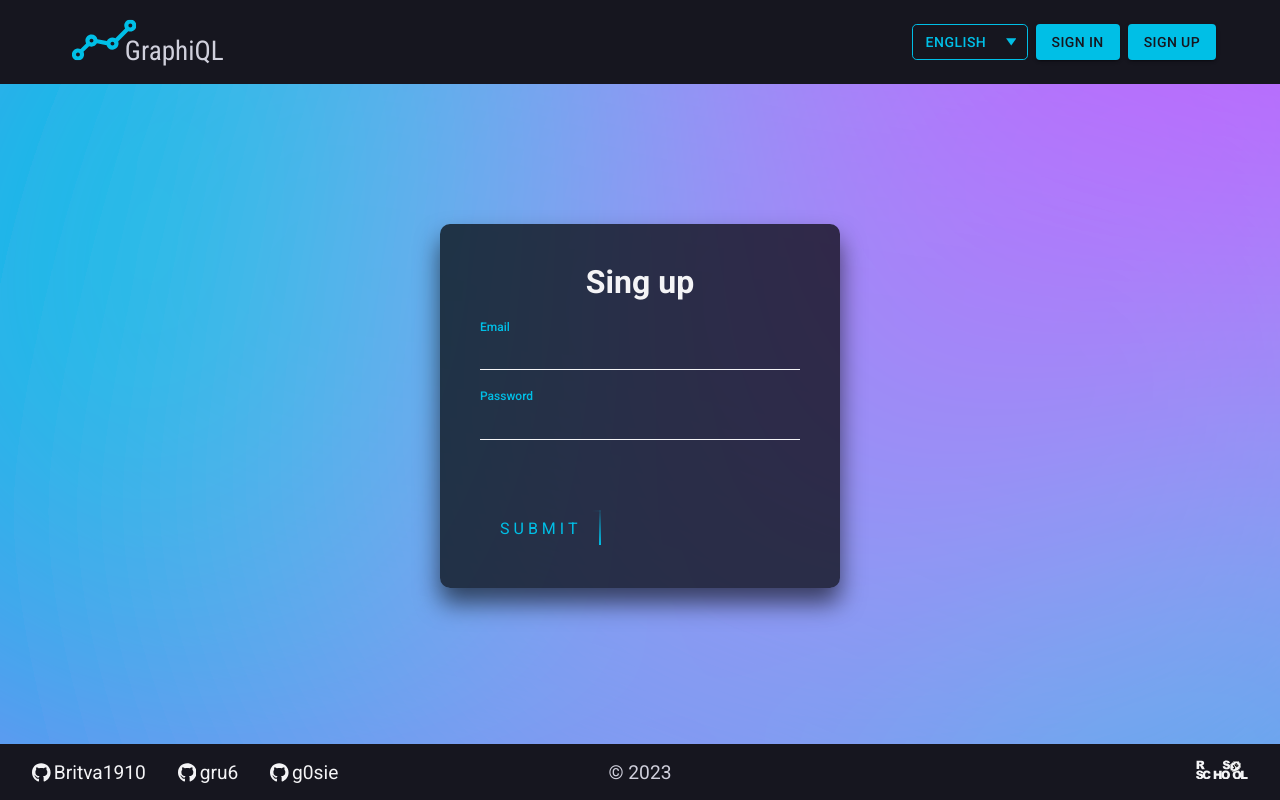
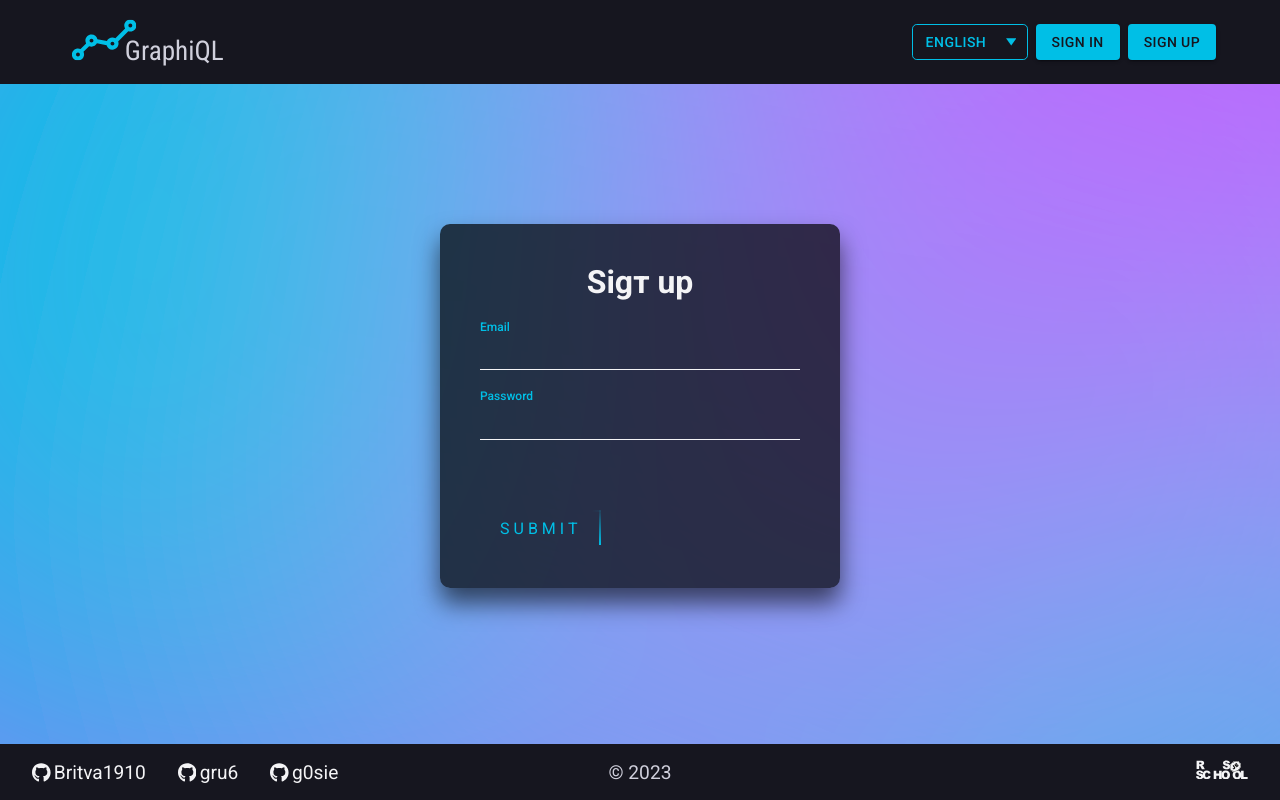
Before and after one commit to Britva1910/graphiql-app, a React (Vite) app: page /register in a window 1280 px wide. Built offline with nearby package versions, Linux system fonts and the light colour scheme; no server answers.

Commit message:
fix: add translation for Reg form

```diff
--- a/src/i18n.ts
+++ b/src/i18n.ts
@@ -17,7 +17,10 @@ i18n
           welcome: {
             authorization: {
               title: 'Sign in',
-              success: 'Welcome!',
+              successLogin: 'Welcome!',
+              successReg: 'You have been successfully registered. Please login',
+              invalidReg: 'Ooops...',
+              regTitle: 'Sigт up',
               wrongUser: 'This user does not exist. Please check the entered data or register',
               emailLabel: 'Email',
               emptyEmail: 'Please enter your email',
@@ -61,6 +64,9 @@ i18n
             authorization: {
               title: 'Авторизация',
               success: 'Добро пожаловать!',
+              successReg: 'Вы зарегистрированы. Войдите в свой профиль.',
+              invalidReg: 'Ой...',
+              regTitle: 'Регистрация',
               wrongUser: 'Такой пользователь не существует. Проверьте ввод или зарегистрируйтесь.',
               emailLabel: 'Почта',
               emptyEmail: 'Введи почту',
--- a/src/pages/LoginPage/LoginPage.tsx
+++ b/src/pages/LoginPage/LoginPage.tsx
@@ -31,7 +31,7 @@ const LoginPage = () => {
       .then((userData) => {
         setAlertSettings({
           severity: 'success',
-          message: `${t('welcome.authorization.success')}`,
+          message: `${t('welcome.authorization.successLogin')}`,
         });
         openModal();
         dispatch(
--- a/src/pages/RegisterPage/RegisterPage.tsx
+++ b/src/pages/RegisterPage/RegisterPage.tsx
@@ -6,11 +6,13 @@ import { IAlertSettings } from '../../models/userData';
 import { AlertModal } from '../../components/AlertModal/AlertModal';
 
 import './RegisterPage.scss';
+import { useTranslation } from 'react-i18next';
 
 const RegisterPage = () => {
   const navigate = useNavigate();
   const [showModal, setShowModal] = useState(false);
   const [alertSettings, setAlertSettings] = useState<IAlertSettings>();
+  const { t } = useTranslation();
 
   const openModal = () => {
     setShowModal(true);
@@ -26,7 +28,7 @@ const RegisterPage = () => {
       .then(() => {
         setAlertSettings({
           severity: 'success',
-          message: 'You have been successfully registered. Please login',
+          message: `${t('welcome.authorization.successReg')}`,
         });
         openModal();
         navigate('/login');
@@ -34,14 +36,14 @@ const RegisterPage = () => {
       .catch(() => {
         setAlertSettings({
           severity: 'error',
-          message: 'Ooops...',
+          message: `${t('welcome.authorization.invalidReg')}`,
         });
         openModal();
       });
   };
   return (
     <div className="register-page__wrapper">
-      <AuthForm handleForm={handleSingUp} formTitle="Sing up" />
+      <AuthForm handleForm={handleSingUp} formTitle={t('welcome.authorization.regTitle')} />
       {showModal && <AlertModal onClose={closeModal} settings={alertSettings}></AlertModal>}
     </div>
   );
```
